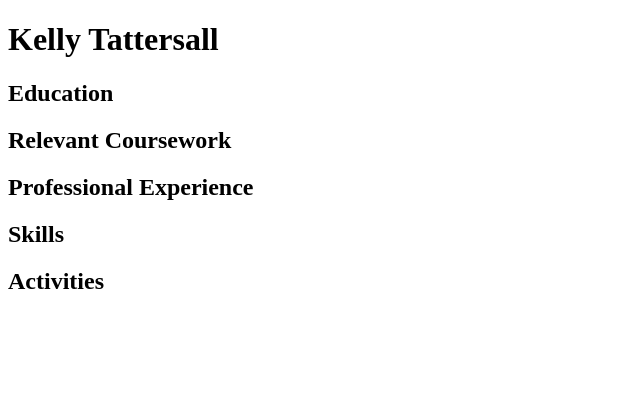
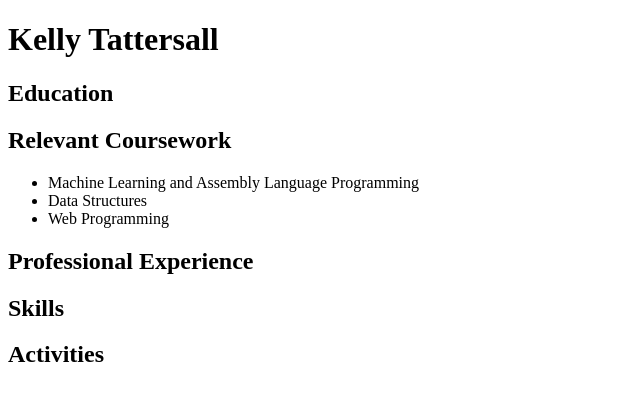
Before and after one commit to ktatte01/ktatte01.github.io, a plain HTML site: page resume.html in a window 1280 px wide. Shown: the whole page, without its empty margins (0-640 px from the left). Drawn offline with Linux system fonts and the light colour scheme.

Commit message:
Update relevant coursework in resume.html

```diff
--- a/resume.html
+++ b/resume.html
@@ -12,8 +12,17 @@
         <header>
 
                 <h1>Kelly Tattersall</h1>
+
                 <h2>Education</h2>
+
                 <h2>Relevant Coursework</h2>
+                <ul>
+                <li>Machine Learning and Assembly Language Programming</li>
+                <li>Data Structures</li>
+                <li>Web Programming</li>
+                </ul>
+
+
                 <h2>Professional Experience</h2>
                 <h2>Skills</h2>
                 <h2>Activities</h2>
```
Also changed, not shown: index.html (+1 -1 lines).
